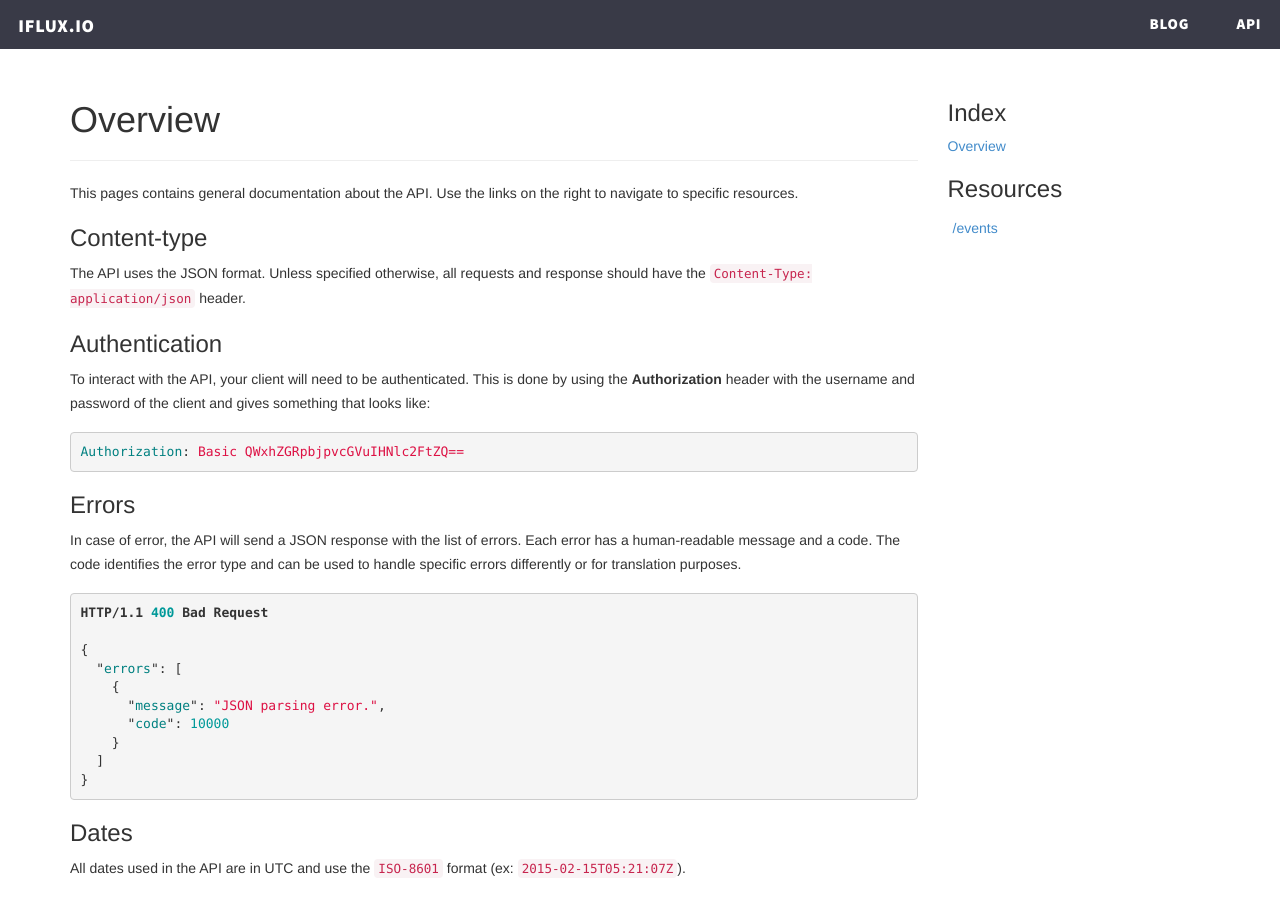
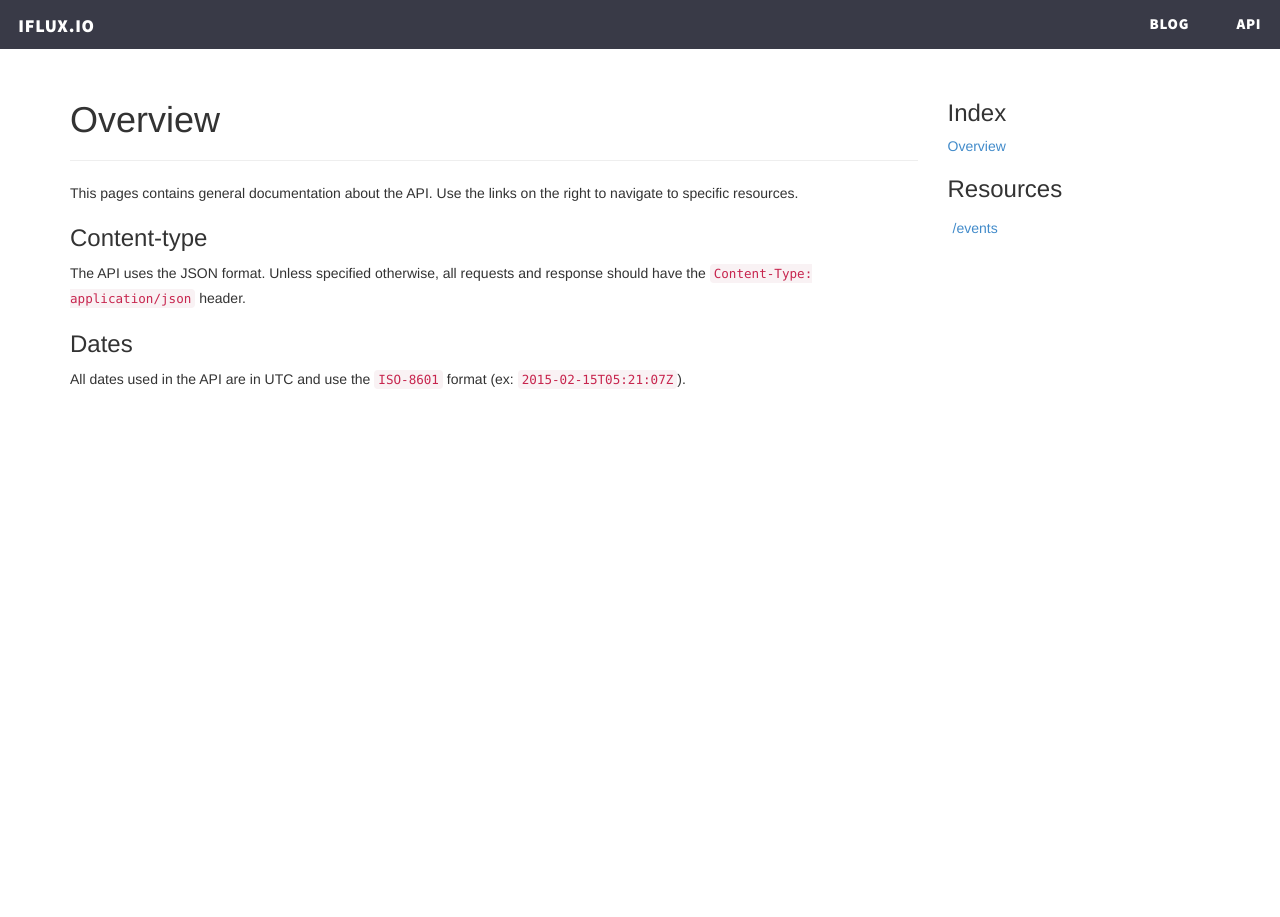
Before and after one commit to SoftEng-HEIGVD/iFLUX.io, a Jekyll site: the page api/index.html, which Jekyll copies as it is, in a window 1280 px wide and 958 px high. Shown: the top 917 px of the window. Built offline with Jekyll 4.4.1, drawn with Linux system fonts in a browser that asks for light colours.

Commit message:
Minor fixes in the initial API specification

````diff
--- a/api/index.html
+++ b/api/index.html
@@ -38,25 +38,37 @@ right to navigate to specific resources.</p>
 <h3 id="content-type">Content-type</h3>
 <p>The API uses the JSON format. Unless specified otherwise, all requests and
 response should have the <code>Content-Type: application/json</code> header.</p>
-<h3 id="authentication">Authentication</h3>
-<p>To interact with the API, your client will need to be authenticated. This is done by using the <strong>Authorization</strong> header with the username and password of the client and gives something that looks like:</p>
-<pre><code><span class="hljs-attribute">Authorization</span>: <span class="hljs-string">Basic QWxhZGRpbjpvcGVuIHNlc2FtZQ==</span>
-</code></pre><h3 id="errors">Errors</h3>
-<p>In case of error, the API will send a JSON response with the list of errors.
+<!--
+### Authentication
+
+To interact with the API, your client will need to be authenticated. This is done by using the **Authorization** header with the username and password of the client and gives something that looks like:
+
+    Authorization: Basic QWxhZGRpbjpvcGVuIHNlc2FtZQ==
+
+
+### Errors
+
+In case of error, the API will send a JSON response with the list of errors.
 Each error has a human-readable message and a code. The code identifies the
 error type and can be used to handle specific errors differently or for
-translation purposes.</p>
-<pre><code><span class="hljs-status">HTTP/1.1 <span class="hljs-number">400</span> Bad Request</span>
+translation purposes.
 
-<span class="json">{
-  "<span class="hljs-attribute">errors</span>": <span class="hljs-value">[
+
+```
+HTTP/1.1 400 Bad Request
+
+{
+  "errors": [
     {
-      "<span class="hljs-attribute">message</span>": <span class="hljs-value"><span class="hljs-string">"JSON parsing error."</span></span>,
-      "<span class="hljs-attribute">code</span>": <span class="hljs-value"><span class="hljs-number">10000</span>
-    </span>}
+      "message": "JSON parsing error.",
+      "code": 10000
+    }
   ]
-</span>}</span>
-</code></pre><h3 id="dates">Dates</h3>
+}
+```
+-->
+
+<h3 id="dates">Dates</h3>
 <p>All dates used in the API are in UTC and use the <code>ISO-8601</code> format (ex:
 <code>2015-02-15T05:21:07Z</code>).</p>
 </div>
--- a/api/reference/index.html
+++ b/api/reference/index.html
@@ -33,7 +33,7 @@
         <div class="col-sm-9 col-sm-pull-3"><a id="top"></a>
           <h1>List of resources</h1>
           <hr>
-          <div class="page-header"><small></small><b>Endpoint: &nbsp;&nbsp;</b>https://localhost/api/v1
+          <div class="page-header"><small></small><b>Endpoint: &nbsp;&nbsp;</b>https://api.iflux.io/v0.1/
           </div>
           <div class="panel panel-default">
             <div class="panel-heading">
@@ -43,7 +43,7 @@
               </h3>
             </div>
             <div class="panel-body">
-              <div class="resource-description"><p>This is my resource.</p>
+              <div class="resource-description"><p>This endpoint is used by event sources (e.g. sensors) to notify the occurence of events.</p>
 </div>
               <div class="panel-group">
                 <div class="panel panel-white">
@@ -56,7 +56,7 @@
                   <div id="panel_events" class="panel-collapse collapse">
                     <div class="panel-body">
                       <!-- extended "buttons" (list)-->
-                      <div class="list-group"><a href="#" data-toggle="modal" data-target="#events_post" class="list-group-item"><span class="badge badge_post">post  </span><span><p>Notify an event</p>
+                      <div class="list-group"><a href="#" data-toggle="modal" data-target="#events_post" class="list-group-item"><span class="badge badge_post">post  </span><span><p>Notify a list of events that have happened, which will be processed by the iFLUX service</p>
 </span></a>
                       </div>
                     </div>
@@ -77,45 +77,35 @@
                           </ul>
                           <!-- Tab panes-->
                           <div class="tab-content">
-                            <div id="events_post_description" class="tab-pane active"><span><p>Notify an event.</p>
+                            <div id="events_post_description" class="tab-pane active"><span><p>Notify a list of events that have happened, which will be processed by the iFLUX service. The client must always send a list, even if it wants to notify a single event.</p>
 </span>
                             </div>
                             <div id="events_post_request" class="tab-pane">
-                              <h3>Headers</h3>
-                              <ul>
-                                <li class="markdown"><strong>Content-type</strong><em> (string)</em>
-                                </li>
-                              </ul>
                               <h3>Body</h3>
                               <p><strong>Type: application/json</strong></p><strong>Example:</strong>
                               <pre>[
   {
-    "<span class="hljs-attribute">timestamp</span>" : <span class="hljs-value"><span class="hljs-string">"a"</span></span>,
-    "<span class="hljs-attribute">source</span>" : <span class="hljs-value"><span class="hljs-string">"http://www"</span></span>,
+    "<span class="hljs-attribute">timestamp</span>" : <span class="hljs-value"><span class="hljs-string">"2015-01-12T05:21:07Z"</span></span>,
+    "<span class="hljs-attribute">source</span>" : <span class="hljs-value"><span class="hljs-string">"/event-sources/JI8928JFK"</span></span>,
     "<span class="hljs-attribute">properties</span>" : <span class="hljs-value">{
-      "<span class="hljs-attribute">temperature</span>" : <span class="hljs-value"><span class="hljs-number">37.5</span>
+      "<span class="hljs-attribute">temperature</span>" : <span class="hljs-value"><span class="hljs-number">22.5</span></span>,
+      "<span class="hljs-attribute">location</span>" : <span class="hljs-value"><span class="hljs-string">"room 1"</span>
     </span>}
   </span>},
   {
-    "<span class="hljs-attribute">timestamp</span>" : <span class="hljs-value"><span class="hljs-string">"y"</span>
+    "<span class="hljs-attribute">timestamp</span>" : <span class="hljs-value"><span class="hljs-string">"2015-01-12T05:22:07Z"</span></span>,
+    "<span class="hljs-attribute">source</span>" : <span class="hljs-value"><span class="hljs-string">"/event-sources/JI8928JFK"</span></span>,
+    "<span class="hljs-attribute">properties</span>" : <span class="hljs-value">{
+      "<span class="hljs-attribute">temperature</span>" : <span class="hljs-value"><span class="hljs-number">22.8</span></span>,
+      "<span class="hljs-attribute">location</span>" : <span class="hljs-value"><span class="hljs-string">"room 1"</span>
+    </span>}
   </span>}
 ]
 </pre>
                             </div>
                             <div id="events_post_response" class="tab-pane">
-                              <h2>HTTP status code&nbsp;<a href="http://httpstatus.es/201" target="_blank">201</a></h2>
-                              <h3>Body</h3>
-                              <p><strong>Type: application/json</strong></p><strong>Example:</strong>
-                              <pre>[
-  {
-    "<span class="hljs-attribute">timestamp</span>" : <span class="hljs-value"><span class="hljs-string">"a"</span></span>,
-    "<span class="hljs-attribute">source</span>" : <span class="hljs-value"><span class="hljs-string">"http://www"</span>
-  </span>},
-  {
-    "<span class="hljs-attribute">timestamp</span>" : <span class="hljs-value"><span class="hljs-string">"y"</span>
-  </span>}
-]
-</pre>
+                              <h2>HTTP status code&nbsp;<a href="http://httpstatus.es/202" target="_blank">202</a></h2><p>Accepted</p>
+
                             </div>
                           </div>
                         </div>
````
Also changed, not shown: other parts of api/index.html (+1 -1 lines), other parts of api/reference/index.html (+1 -1 lines), _apidoc/apidoc-seed/src/index.md (+3 -3 lines), 1 other file.
